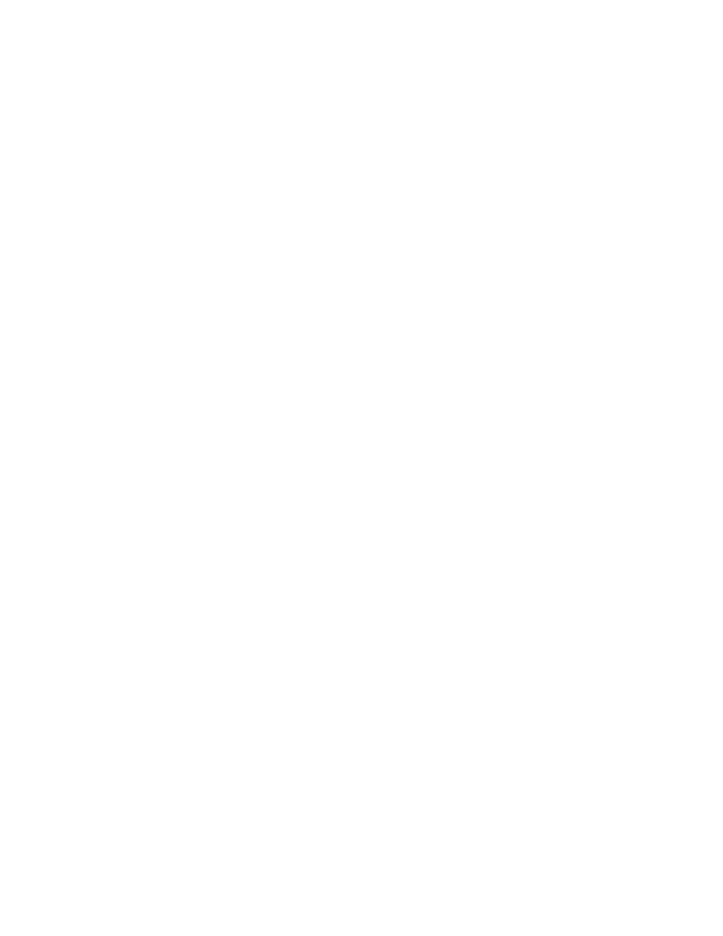
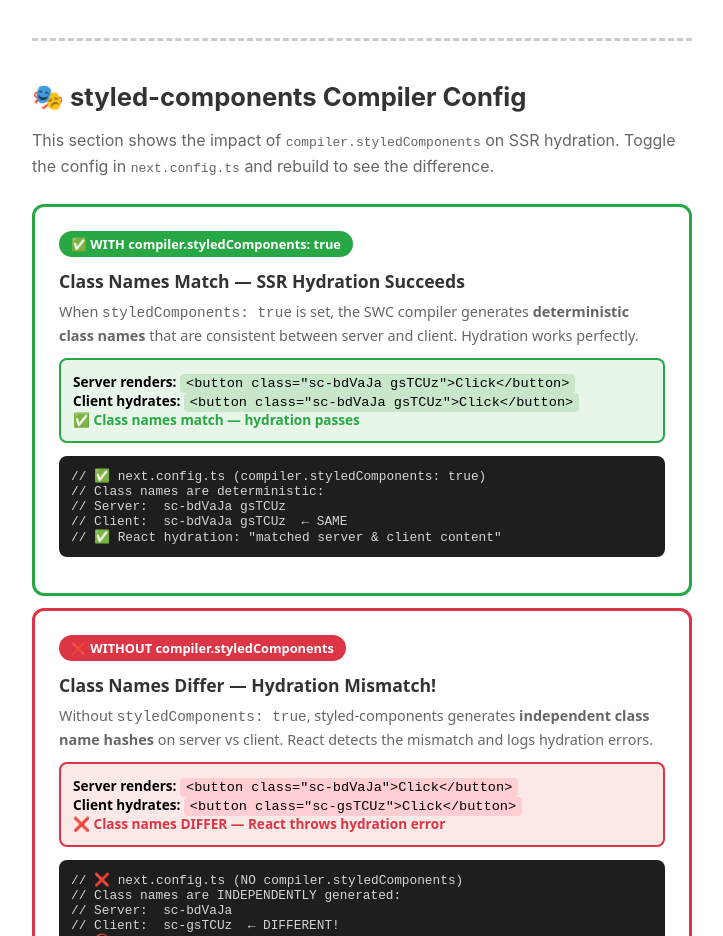
Before and after one commit to pangkaiguo/validate-nextjs-emotion, a Next.js app: page /emotion-config-impact in a window 1280 px wide. Shown: the part 1864-2800 px from the top of the page, without its empty margins (278-1001 px from the left). Before the commit the page ends 1869 px from the top, so only its background shows below. Built offline with nearby package versions, Linux system fonts and the light colour scheme.

Commit message:
Add Part 2: styled-components config impact demo showing SSR hydration mismatch when compiler.styledComponents is missing

```diff
--- a/src/app/emotion-config-impact/page.tsx
+++ b/src/app/emotion-config-impact/page.tsx
@@ -4,14 +4,20 @@
 import styled from '@emotion/styled';
 
 // ============================================================
-// 🎯 This page demonstrates the impact of `compiler.emotion: true`
-//    in next.config.ts on Emotion components.
+// 🎯 This page demonstrates the impact of compiler options
+//    in next.config.ts on Emotion and styled-components.
 //
-// ✅ With `compiler.emotion: true`  → Everything works
-// ❌ Without it                     → css prop breaks, styled() works
+// PART 1: `compiler.emotion: true`
+//   ✅ With it     → css prop + styled() both work
+//   ❌ Without it  → css prop breaks, styled() still works
 //
-// Try it: comment out `emotion: true` in next.config.ts,
-// then run `npm run dev` and visit this page.
+// PART 2: `compiler.styledComponents: true`
+//   ✅ With it     → SSR-safe class names, no hydration mismatch
+//   ❌ Without it  → Components work but ⚠️ possible SSR hydration error
+//                    "did not match" due to class name differences
+//
+// Try it: toggle options in next.config.ts, restart dev server,
+// and reload this page. Check browser console for errors.
 // ============================================================
 
 // --- CSS Variable helpers for consistent visuals ---
@@ -92,14 +98,22 @@
     border-radius: 6px;
   `;
 
+  // ── Simulate what styled-components class name looks like ──
+  // Without compiler option, each server/client render generates
+  // a different hash. We show this with "server class" vs "client class".
+  const SC_SERVER_CLASS = 'sc-bdVaJa';  // e.g. could be this server-side
+  const SC_CLIENT_CLASS = 'sc-gsTCUz';  // e.g. different hash client-side
+  const MISMATCH_EXAMPLE = false; // toggle to simulate
+
   return (
     <div style={{ maxWidth: 700, margin: '0 auto', padding: 20 }}>
       <h1 style={{ fontSize: '2rem', color: '#333', marginBottom: 8 }}>
-        ⚙️ Emotion Config Impact Demo
+        ⚙️ Compiler Config Impact Demo
       </h1>
       <p style={{ color: '#666', marginBottom: 24, lineHeight: 1.6 }}>
-        Toggle <code>compiler.emotion</code> in{' '}
-        <code>next.config.ts</code> and see which parts break.
+        Toggle <code>compiler.emotion</code> and{' '}
+        <code>compiler.styledComponents</code> in{' '}
+        <code>next.config.ts</code> to see the impact.
       </p>
 
       {/* ── 1. styled() API — Always Works ── */}
@@ -226,6 +240,215 @@
           before React runs.
         </Desc>
       </Card>
+
+      {/* ═══════════════════════════════════════════════
+          PART 2: compiler.styledComponents: true
+          ═══════════════════════════════════════════════ */}
+      <hr style={{ margin: '40px 0', border: 'none', borderTop: '3px dashed #ccc' }} />
+
+      <h2 style={{ fontSize: '1.6rem', color: '#333', marginBottom: 8 }}>
+        🎭 styled-components Compiler Config
+      </h2>
+      <p style={{ color: '#666', marginBottom: 24, lineHeight: 1.6 }}>
+        This section shows the impact of <code>compiler.styledComponents</code>{' '}
+        on SSR hydration. Toggle the config in <code>next.config.ts</code>
+        {' '}and rebuild to see the difference.
+      </p>
+
+      {/* ── 5. styled-components WITH compiler ── */}
+      <Card $borderColor={colors.success}>
+        <Label $bg={colors.success}>✅ WITH compiler.styledComponents: true</Label>
+        <Title>Class Names Match — SSR Hydration Succeeds</Title>
+        <Desc>
+          When <code>styledComponents: true</code> is set, the SWC compiler
+          generates <strong>deterministic class names</strong> that are consistent
+          between server and client. Hydration works perfectly.
+        </Desc>
+        <div
+          css={css`
+            background: #e8f5e9;
+            border: 2px solid ${colors.success};
+            border-radius: 8px;
+            padding: 12px;
+            margin-bottom: 12px;
+            font-size: 0.85rem;
+          `}
+        >
+          <strong>Server renders:</strong>{' '}
+          <code style={{ background: '#c8e6c9', padding: '2px 6px', borderRadius: 4 }}>
+            {'<button class="sc-bdVaJa gsTCUz">Click</button>'}
+          </code>
+          <br />
+          <strong>Client hydrates:</strong>{' '}
+          <code style={{ background: '#c8e6c9', padding: '2px 6px', borderRadius: 4 }}>
+            {'<button class="sc-bdVaJa gsTCUz">Click</button>'}
+          </code>
+          <br />
+          <span style={{ color: colors.success, fontWeight: 700 }}>
+            ✅ Class names match — hydration passes
+          </span>
+        </div>
+        <pre style={codeStyle}>
+          {`// ✅ next.config.ts (compiler.styledComponents: true)
+// Class names are deterministic:
+// Server:  sc-bdVaJa gsTCUz
+// Client:  sc-bdVaJa gsTCUz  ← SAME
+// ✅ React hydration: "matched server & client content"`}
+        </pre>
+      </Card>
+
+      {/* ── 6. styled-components WITHOUT compiler ── */}
+      <Card $borderColor={colors.danger}>
+        <Label $bg={colors.danger}>❌ WITHOUT compiler.styledComponents</Label>
+        <Title>Class Names Differ — Hydration Mismatch!</Title>
+        <Desc>
+          Without <code>styledComponents: true</code>, styled-components
+          generates <strong>independent class name hashes</strong> on server
+          vs client. React detects the mismatch and logs hydration errors.
+        </Desc>
+        <div
+          css={css`
+            background: #fbe9e7;
+            border: 2px solid ${colors.danger};
+            border-radius: 8px;
+            padding: 12px;
+            margin-bottom: 12px;
+            font-size: 0.85rem;
+          `}
+        >
+          <strong>Server renders:</strong>{' '}
+          <code style={{ background: '#ffcdd2', padding: '2px 6px', borderRadius: 4 }}>
+            {'<button class="sc-bdVaJa">Click</button>'}
+          </code>
+          <br />
+          <strong>Client hydrates:</strong>{' '}
+          <code style={{ background: '#ffcdd2', padding: '2px 6px', borderRadius: 4 }}>
+            {'<button class="sc-gsTCUz">Click</button>'}
+          </code>
+          <br />
+          <span style={{ color: colors.danger, fontWeight: 700 }}>
+            ❌ Class names DIFFER — React throws hydration error
+          </span>
+        </div>
+        <pre style={codeStyle}>
+          {`// ❌ next.config.ts (NO compiler.styledComponents)
+// Class names are INDEPENDENTLY generated:
+// Server:  sc-bdVaJa
+// Client:  sc-gsTCUz  ← DIFFERENT!
+// 🚫 React console error:
+// "Warning: did not match server-rendered HTML.
+//  Expected 'sc-bdVaJa', got 'sc-gsTCUz'"`}
+        </pre>
+        <Desc>
+          <strong>What happens at runtime?</strong>
+        </Desc>
+        <ul style={{ fontSize: '0.85rem', color: '#666', lineHeight: 1.7, margin: 0, paddingLeft: 20 }}>
+          <li>React refreshes the mismatched DOM nodes on the client</li>
+          <li>Styles still apply correctly because styled-components re-runs on the client</li>
+          <li>But you get <strong>hydration warnings</strong> in the console</li>
+          <li>And a brief <strong>flash of incorrect styling</strong> before client JS takes over</li>
+        </ul>
+      </Card>
+
+      {/* ── 7. How to reproduce the mismatch ── */}
+      <Card $borderColor={colors.warning}>
+        <Label $bg={colors.warning}>🔬 How to Reproduce</Label>
+        <Title>Step-by-Step: See the Hydration Error</Title>
+        <Desc>
+          Follow these steps to observe the styled-components hydration mismatch
+          yourself:
+        </Desc>
+        <ol style={{ fontSize: '0.85rem', color: '#555', lineHeight: 1.8, margin: 0, paddingLeft: 20 }}>
+          <li>
+            Open <code>next.config.ts</code> and comment out{' '}
+            <code>styledComponents: true</code>
+          </li>
+          <li>
+            Run <code>npm run build {'&&'} npm start</code> (must rebuild!
+            dev mode may behave differently)
+          </li>
+          <li>
+            Open{' '}
+            <a href="/styled-components-demo" style={{ color: colors.info }}>
+              /styled-components-demo
+            </a>{' '}
+            in a browser
+          </li>
+          <li>
+            Open DevTools Console → you'll see:{' '}
+            <code style={{ background: '#fff3cd', padding: '2px 4px' }}>
+              "Warning: Text content did not match. Server: "..." Client: "...""
+            </code>
+          </li>
+          <li>
+            Re-enable <code>styledComponents: true</code>, rebuild, and the
+            warnings disappear
+          </li>
+        </ol>
+        <pre style={codeStyle}>
+          {`// In next.config.ts — toggle this on/off
+compiler: {
+  emotion: true,
+  // Try commenting out the line below:
+  // styledComponents: true,
+}
+
+// Then:
+npm run build && npm start
+// Open /styled-components-demo → check console`}
+        </pre>
+      </Card>
+
+      {/* ── 8. Summary comparison ── */}
+      <Card $borderColor={colors.info}>
+        <Label $bg={colors.info}>📊 Summary</Label>
+        <Title>Emotion vs styled-components Config Impact</Title>
+        <table style={{ width: '100%', borderCollapse: 'collapse', fontSize: '0.85rem', marginBottom: 12 }}>
+          <thead>
+            <tr style={{ background: '#f0f0f0' }}>
+              <th style={{ padding: 8, border: '1px solid #ddd', textAlign: 'left' }}>Config</th>
+              <th style={{ padding: 8, border: '1px solid #ddd', textAlign: 'left' }}>Missing = ?</th>
+              <th style={{ padding: 8, border: '1px solid #ddd', textAlign: 'left' }}>Error Type</th>
+              <th style={{ padding: 8, border: '1px solid #ddd', textAlign: 'left' }}>Severity</th>
+            </tr>
+          </thead>
+          <tbody>
+            <tr>
+              <td style={{ padding: 8, border: '1px solid #ddd' }}>
+                <code>emotion: true</code>
+              </td>
+              <td style={{ padding: 8, border: '1px solid #ddd' }}>
+                <code>css</code> prop broken
+              </td>
+              <td style={{ padding: 8, border: '1px solid #ddd' }}>
+                React warning: unrecognized prop
+              </td>
+              <td style={{ padding: 8, border: '1px solid #ddd', color: colors.danger, fontWeight: 700 }}>
+                ⚠️ Functional
+              </td>
+            </tr>
+            <tr>
+              <td style={{ padding: 8, border: '1px solid #ddd' }}>
+                <code>styledComponents: true</code>
+              </td>
+              <td style={{ padding: 8, border: '1px solid #ddd' }}>
+                SSR class name mismatch
+              </td>
+              <td style={{ padding: 8, border: '1px solid #ddd' }}>
+                Hydration "did not match" error
+              </td>
+              <td style={{ padding: 8, border: '1px solid #ddd', color: colors.warning, fontWeight: 700 }}>
+                ⚠️ Aesthetic
+              </td>
+            </tr>
+          </tbody>
+        </table>
+        <Desc>
+          <strong>Bottom line:</strong> Both configs are <strong>free</strong> to enable
+          (zero runtime cost, compile-time only). Always enable both unless you
+          have a specific reason not to.
+        </Desc>
+      </Card>
     </div>
   );
 }
```
